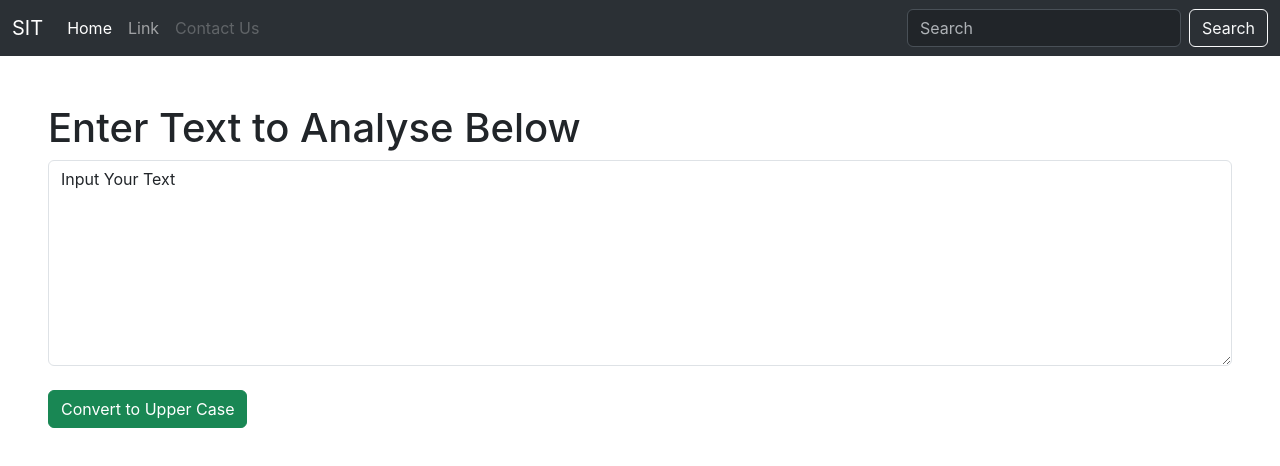
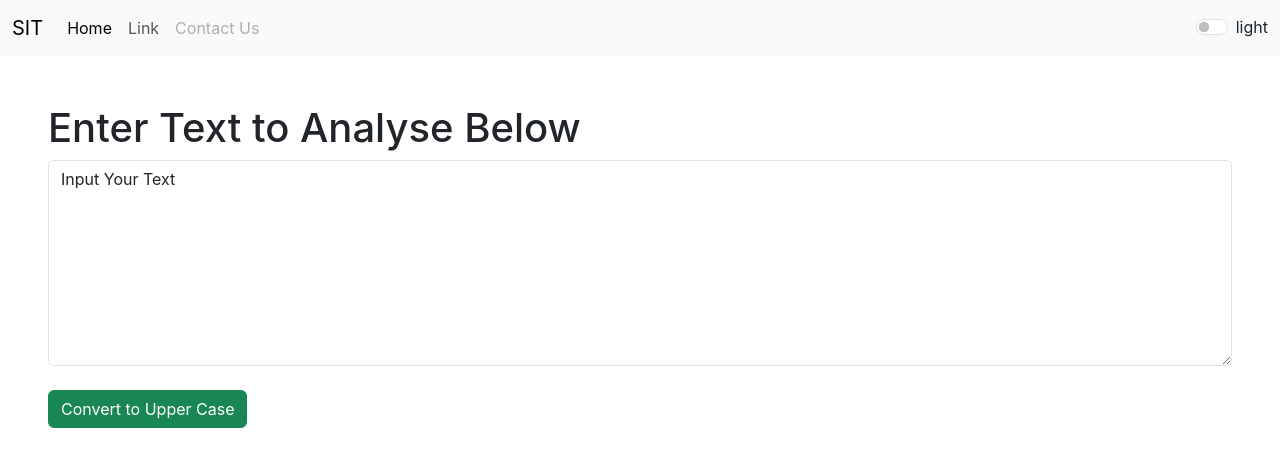
Before and after one commit to ishitadudhat/React-App-Demo, a React (Create React App) app: page / in a window 1280 px wide. Shown: the top 466 px of the page. Built offline with nearby package versions, Linux system fonts and the light colour scheme.

Commit message:
add half mode change

```diff
--- a/src/App.js
+++ b/src/App.js
@@ -1,11 +1,25 @@
+import { useState } from 'react';
 import './App.css';
 import Navbar from './components/Navbar.js'
 import TextForm from './components/TextForm.js'
 
 function App() {
+
+  const [mode, setMode] = useState('light')
+
+  const toggleMode = () => {
+    if (mode === 'light') {
+      setMode('dark');
+      document.body.style.background= 'black'
+    } else {
+      setMode('light');
+      document.body.style.background= 'white'
+    }
+  }
+
   return (
     <>
-    <Navbar title="SIT" aboutText="Contact Us"/>
+    <Navbar title="SIT" aboutText="Contact Us" mode={mode} toggleMode = {toggleMode}/>
     <TextForm heading="Enter Text to Analyse Below" />
     </>
   );
--- a/src/components/Navbar.js
+++ b/src/components/Navbar.js
@@ -4,7 +4,7 @@
 export default function Navbar(props) {
   return (
     <div>
-      <nav className="navbar bg-dark navbar-expand-lg bg-body-tertiary" data-bs-theme="dark">
+      <nav className={`navbar navbar-expand-lg bg-${props.mode} navbar-${props.mode} `}>
         <div className="container-fluid">
           <a className="navbar-brand" href="#">{props.title}</a>
           <button className="navbar-toggler" type="button" data-bs-toggle="collapse" data-bs-target="#navbarSupportedContent" aria-controls="navbarSupportedContent" aria-expanded="false" aria-label="Toggle navigation">
@@ -24,8 +24,9 @@
               </li>
             </ul>
             <form className="d-flex" role="search">
-        <input className="form-control me-2" type="search" placeholder="Search" aria-label="Search"/>
-        <button className="btn btn-outline-light" type="submit">Search</button>
+              <div className="form-check form-switch">
+                <input className="form-check-input" type="checkbox" role="switch" id="flexSwitchCheckDefault" onClick={props.toggleMode}/>{props.mode}
+              </div>
             </form>
           </div>
         </div>
@@ -34,12 +35,12 @@
   )
 }
 
-Navbar.propTypes={
-    title : PropTypes.string.isRequired,
-    aboutText : PropTypes.string
+Navbar.propTypes = {
+  title: PropTypes.string.isRequired,
+  aboutText: PropTypes.string
 }
 
-Navbar.defaultProps={
-    title : "Set Your Title Here",
-    aboutText : "Set Your Text Here"
+Navbar.defaultProps = {
+  title: "Set Your Title Here",
+  aboutText: "Set Your Text Here"
 }
```
Lines whose indentation alone changed are shown as unchanged.
